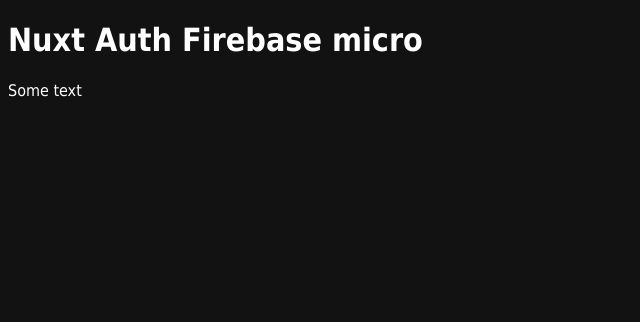
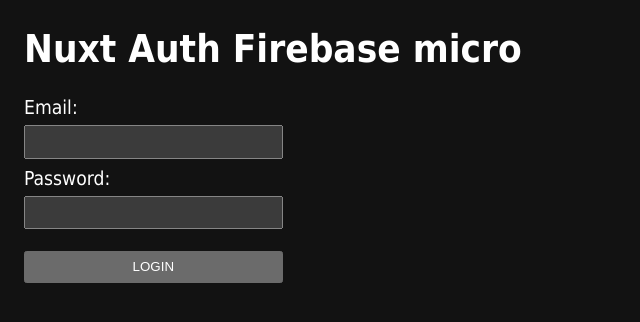
Before and after one commit to pagetailoring/nuxt-auth-micro, a Nuxt app: page / in a window 1280 px wide. Shown: the top 322 px of the page, without its empty margins (0-640 px from the left). Built offline with nearby package versions, Linux system fonts and the light colour scheme.

Commit message:
chore: update Prettier configuration, enhance README with login component details, and add input component for form handling

```diff
--- a/app.vue
+++ b/app.vue
@@ -1,7 +1,7 @@
 <template>
-  <div style="font-family: Tahoma">
+  <div style="font-family: Tahoma; font-size: 120%; margin-inline: 1rem">
     <h1>Nuxt Auth Firebase micro</h1>
 
-    <p>Some text</p>
+    <LazyTheLoginForm />
   </div>
 </template>
--- /dev/null
+++ b/components/TheLoginForm.vue
@@ -0,0 +1,45 @@
+<script lang="ts" setup>
+import { signInWithEmailAndPassword } from 'firebase/auth'
+
+const email = ref('')
+const password = ref('')
+
+const { $auth } = useNuxtApp()
+async function login(email: string, password: string) {
+  try {
+    await signInWithEmailAndPassword($auth, email, password)
+
+    console.log('login...')
+  } catch (e) {
+    console.log(e)
+  } finally {
+    console.log('login success')
+  }
+}
+
+const handleForm = async () => {
+  await login(email.value, password.value)
+}
+</script>
+
+<template>
+  <form style="display: grid; max-width: 16rem; gap: 0.5rem" @submit.prevent="handleForm">
+    <UiInput
+      v-model="email"
+      label="Email"
+      name="email"
+      type="email"
+      autocomplete="email"
+      required
+    />
+    <UiInput
+      v-model="password"
+      label="Password"
+      name="password"
+      type="password"
+      autocomplete="current-password"
+      required
+    />
+    <button type="submit" style="padding: 0.5em; margin-block: 1em">LOGIN</button>
+  </form>
+</template>
--- /dev/null
+++ b/components/Ui/Input.vue
@@ -0,0 +1,22 @@
+<script setup lang="ts">
+defineProps<{
+  label?: string
+  name: string
+}>()
+const modelValue = defineModel<string>()
+</script>
+
+<template>
+  <div style="display: grid; gap: 0.3em">
+    <label :for="name">
+      <span>{{ label ? label : name }}:</span>
+    </label>
+    <input
+      v-bind="$attrs"
+      :id="name"
+      v-model="modelValue"
+      :name
+      style="font-size: 1em; padding: 0.2em"
+    />
+  </div>
+</template>
--- a/eslint.config.mjs
+++ b/eslint.config.mjs
@@ -7,5 +7,9 @@
     'no-console': 'off',
     'vue/html-self-closing': 'off',
     'vue/multi-word-component-names': 'off',
+    'vue/max-attributes-per-line': 'off',
+
+    '@stylistic/brace-style': 'off',
+    'vue/singleline-html-element-content-newline': 'off',
   },
 })
--- a/package.json
+++ b/package.json
@@ -1,6 +1,6 @@
 {
   "name": "nuxt-auth-micro",
-  "version": "0.0.5",
+  "version": "0.0.6",
   "license": "MIT",
   "private": false,
   "type": "module",
```
Also changed, not shown: 2 other files (tests, documents, lock files or other folders).
